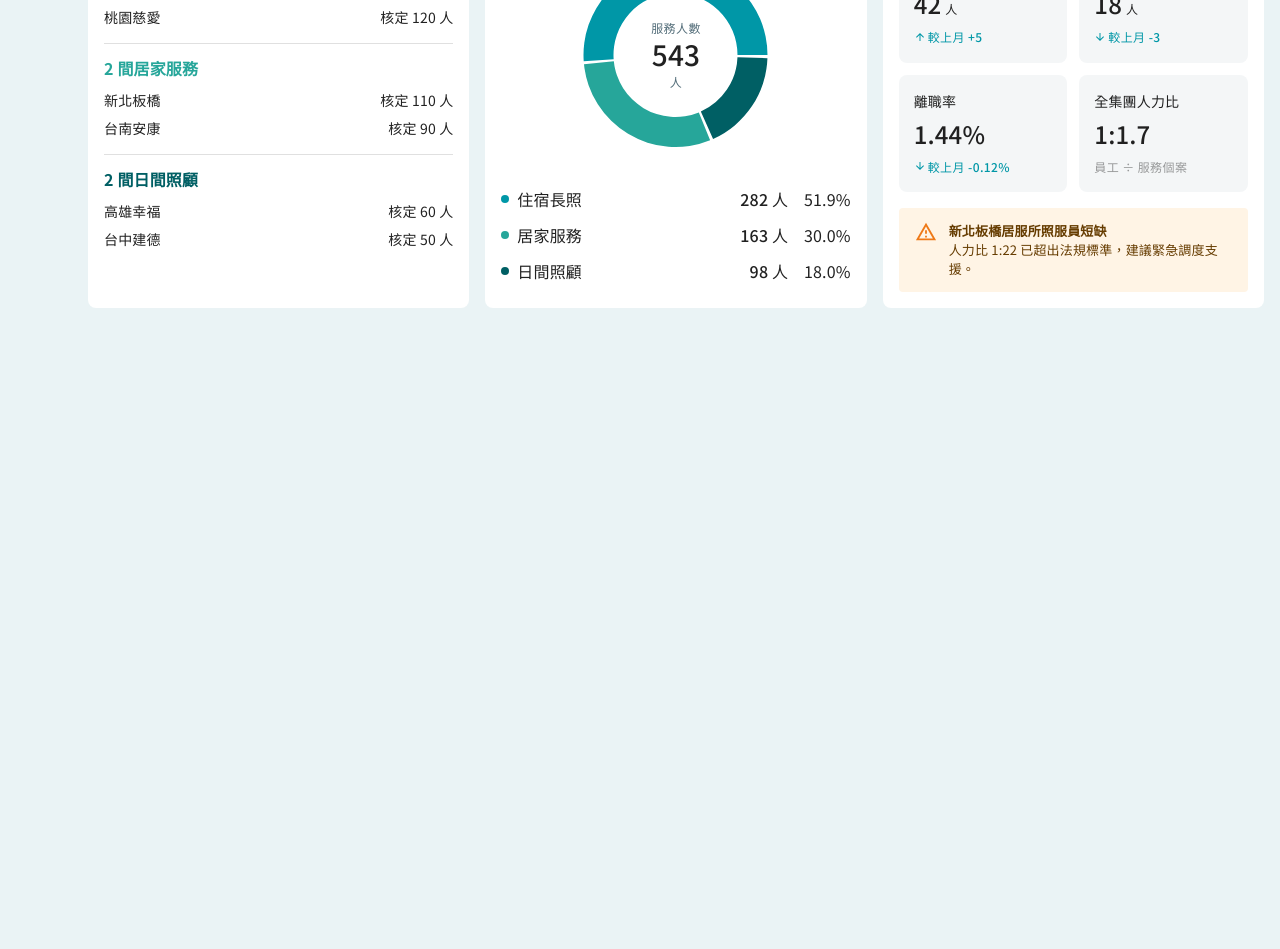
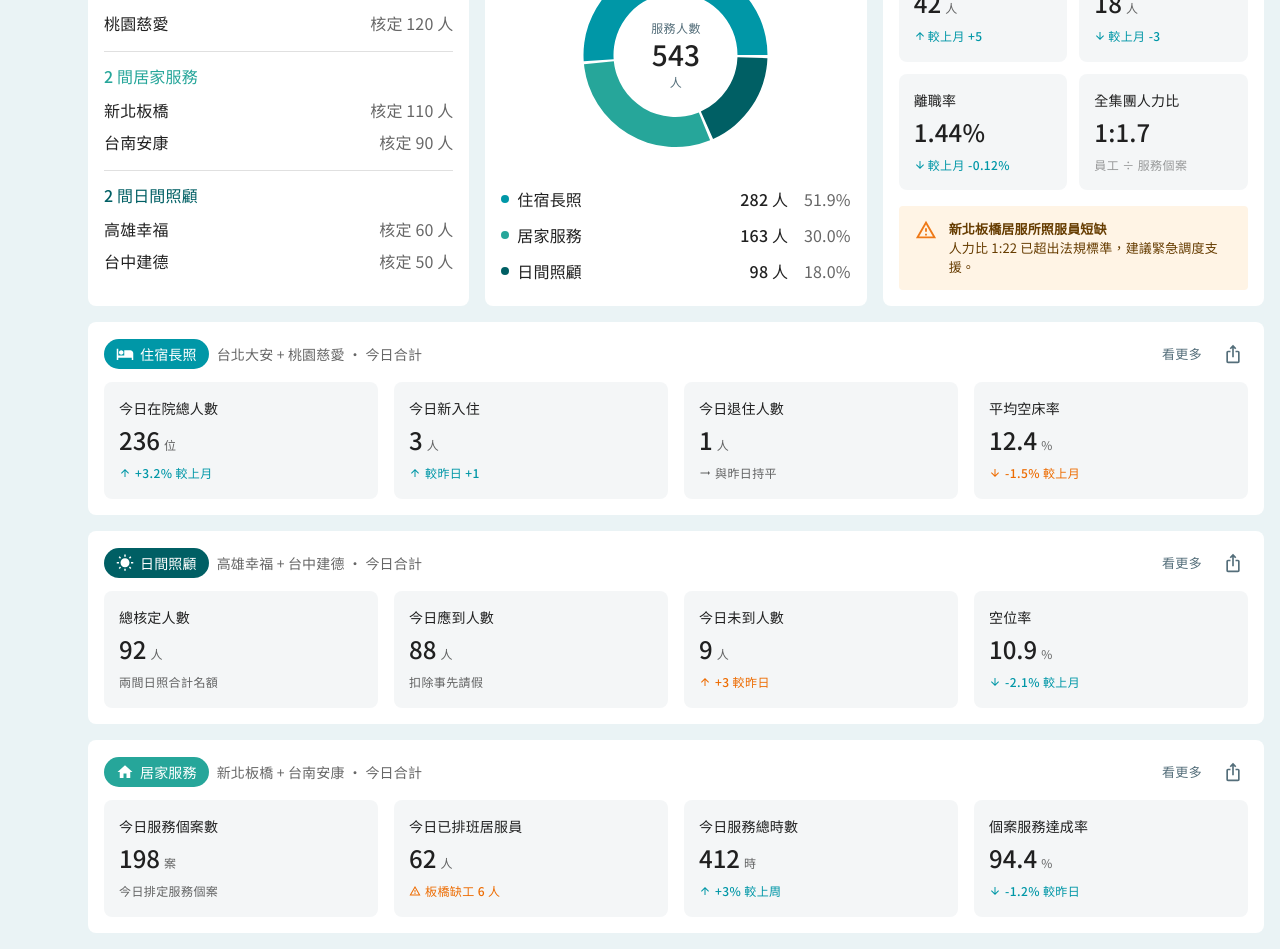
Before and after one commit to yienhuang/jubo_dashboard, a React (Vite) app: page / in a window 1280 px wide. Shown: the part 440-1389 px from the top of the page. Before the commit the page ends 800 px from the top, so only its background shows below. Built offline with nearby package versions, Linux system fonts and the light colour scheme.

Commit message:
新增長照、日照、居服概覽區塊

```diff
--- a/src/components/StatCard.jsx
+++ b/src/components/StatCard.jsx
@@ -15,7 +15,7 @@ export default function StatCard({ title, value, unit, hint, delta, icon }) {
     <Card sx={{ height: '100%' }}>
       <CardContent sx={{ p: 2, '&:last-child': { pb: 2 } }}>
         <Box className="flex items-start justify-between">
-          <Typography variant="body2" color="text.secondary">
+          <Typography variant="body1">
             {title}
           </Typography>
           {icon && (
@@ -50,7 +50,7 @@ export default function StatCard({ title, value, unit, hint, delta, icon }) {
             {value}
           </Typography>
           {unit && (
-            <Typography variant="body2" color="text.secondary" sx={{ pb: '4px' }}>
+            <Typography variant="body2" color="textSecondary" sx={{ pb: '4px' }}>
               {unit}
             </Typography>
           )}
@@ -72,7 +72,7 @@ export default function StatCard({ title, value, unit, hint, delta, icon }) {
             </Box>
           )}
           {hint && (
-            <Typography variant="caption" color="text.secondary">
+            <Typography variant="caption" color="textSecondary">
               {hint}
             </Typography>
           )}
--- a/src/features/dashboard/mockData.js
+++ b/src/features/dashboard/mockData.js
@@ -51,6 +51,48 @@ export const headcount = {
   resignRateDelta: { dir: 'down', text: '-0.12%' },
   staffRatio: '1:1.7',
 }
+
+export const serviceOverviews = [
+  {
+    key: 'residential',
+    label: '住宿長照',
+    icon: 'hotel',
+    badgeColor: '#0097A7',
+    facilities: ['台北大安', '桃園慈愛'],
+    stats: [
+      { title: '今日在院總人數', value: '236', unit: '位', delta: { dir: 'up', text: '+3.2% 較上月', isWarning: false } },
+      { title: '今日新入住', value: '3', unit: '人', delta: { dir: 'up', text: '較昨日 +1', isWarning: false } },
+      { title: '今日退住人數', value: '1', unit: '人', delta: { dir: 'flat', text: '與昨日持平' } },
+      { title: '平均空床率', value: '12.4', unit: '%', delta: { dir: 'down', text: '-1.5% 較上月', isWarning: true } },
+    ],
+  },
+  {
+    key: 'daycare',
+    label: '日間照顧',
+    icon: 'sun',
+    badgeColor: '#005F64',
+    facilities: ['高雄幸福', '台中建德'],
+    stats: [
+      { title: '總核定人數', value: '92', unit: '人', hint: '兩間日照合計名額' },
+      { title: '今日應到人數', value: '88', unit: '人', hint: '扣除事先請假' },
+      { title: '今日未到人數', value: '9', unit: '人', delta: { dir: 'up', text: '+3 較昨日', isWarning: true } },
+      { title: '空位率', value: '10.9', unit: '%', delta: { dir: 'down', text: '-2.1% 較上月', isWarning: false } },
+    ],
+  },
+  {
+    key: 'homecare',
+    label: '居家服務',
+    icon: 'home',
+    badgeColor: '#26A69A',
+    facilities: ['新北板橋', '台南安康'],
+    stats: [
+      { title: '今日服務個案數', value: '198', unit: '案', hint: '今日排定服務個案' },
+      { title: '今日已排班居服員', value: '62', unit: '人', alert: '板橋缺工 6 人' },
+      { title: '今日服務總時數', value: '412', unit: '時', delta: { dir: 'up', text: '+3% 較上周', isWarning: false } },
+      { title: '個案服務達成率', value: '94.4', unit: '%', delta: { dir: 'down', text: '-1.2% 較昨日', isWarning: false } },
+    ],
+  },
+]
 
 export const facilities = [
   {
--- a/src/pages/CareRecords.jsx
+++ b/src/pages/CareRecords.jsx
@@ -8,7 +8,7 @@ export default function CareRecords() {
       </Typography>
       <Card>
         <CardContent>
-          <Typography variant="body2" color="text.secondary">
+          <Typography variant="body2" color="textSecondary">
             待開發：照護紀錄列表、表單、時間軸。
           </Typography>
         </CardContent>
--- a/src/pages/Dashboard.jsx
+++ b/src/pages/Dashboard.jsx
@@ -17,6 +17,10 @@ import EventAvailableIcon from '@mui/icons-material/EventAvailable'
 import IosShareIcon from '@mui/icons-material/IosShare'
 import ArrowUpwardIcon from '@mui/icons-material/ArrowUpward'
 import ArrowDownwardIcon from '@mui/icons-material/ArrowDownward'
+import TrendingFlatIcon from '@mui/icons-material/TrendingFlat'
+import WbSunnyIcon from '@mui/icons-material/WbSunny'
+import HomeIcon from '@mui/icons-material/Home'
+import WarningAmberIcon from '@mui/icons-material/WarningAmber'
 import StatCard from '@/components/StatCard'
 import ServiceShareChart from '@/components/charts/ServiceShareChart'
 import {
@@ -25,7 +29,14 @@ import {
   serviceShare,
   headcount,
   facilities,
+  serviceOverviews,
 } from '@/features/dashboard/mockData'
+
+const SERVICE_ICONS = {
+  hotel: <HotelIcon />,
+  sun: <WbSunnyIcon />,
+  home: <HomeIcon />,
+}
 
 const kpiIcons = {
   serviceTotal: <GroupIcon />,
@@ -59,7 +70,7 @@ function PageHeader() {
         <Typography variant="h6" sx={{ lineHeight: 1.2 }}>
           集團總覽
         </Typography>
-        <Typography variant="caption" color="text.secondary">
+        <Typography variant="caption" color="textSecondary">
           {reportDate}
         </Typography>
       </Box>
@@ -119,13 +130,13 @@ function ServiceShareCard() {
                       bgcolor: item.color,
                     }}
                   />
-                  <Typography sx={{ fontSize: 16 }}>{item.name}</Typography>
+                  <Typography variant="body1">{item.name}</Typography>
                 </Box>
                 <Box className="flex items-baseline gap-4">
-                  <Typography sx={{ fontSize: 16, fontWeight: 500 }}>
+                  <Typography variant="body1" sx={{ fontWeight: 500 }}>
                     {item.value} 人
                   </Typography>
-                  <Typography sx={{ fontSize: 16 }} color="text.secondary">
+                  <Typography variant="body1" color="textSecondary">
                     {ratio}%
                   </Typography>
                 </Box>
@@ -192,7 +203,7 @@ function HeadcountCard() {
                   gap: 1,
                 }}
               >
-                <Typography sx={{ fontSize: 14, color: 'rgba(0,0,0,0.87)' }}>
+                <Typography variant="body2">
                   {m.label}
                 </Typography>
                 <Box className="flex items-baseline gap-1">
@@ -202,7 +213,7 @@ function HeadcountCard() {
                     {m.value}
                   </Typography>
                   {m.unit && (
-                    <Typography variant="caption" color="text.secondary">
+                    <Typography variant="caption" color="textSecondary">
                       {m.unit}
                     </Typography>
                   )}
@@ -259,7 +270,7 @@ function FacilitySummaryCard() {
             <Box key={g.type}>
               {i > 0 && <Divider sx={{ my: 1.5 }} />}
               <Box className="flex items-center" sx={{ mb: 0.75 }}>
-                <Typography sx={{ fontSize: 16, fontWeight: 600, color: g.color }}>
+                <Typography variant="body1" sx={{ fontWeight: 500, color: g.color }}>
                   {g.items.length} 間{g.label}
                 </Typography>
               </Box>
@@ -269,8 +280,8 @@ function FacilitySummaryCard() {
                   className="flex items-center justify-between"
                   sx={{ py: 0.5 }}
                 >
-                  <Typography variant="body2">{f.name}</Typography>
-                  <Typography variant="body2" color="text.secondary">
+                  <Typography variant="body1">{f.name}</Typography>
+                  <Typography variant="body1" color="textSecondary">
                     核定 {f.capacity} 人
                   </Typography>
                 </Box>
@@ -280,6 +291,120 @@ function FacilitySummaryCard() {
         </Box>
       </CardContent>
     </Card>
+  )
+}
+
+function SectionStatCard({ title, value, unit, hint, delta, alert }) {
+  let DeltaIcon = null
+  if (delta?.dir === 'up') DeltaIcon = ArrowUpwardIcon
+  else if (delta?.dir === 'down') DeltaIcon = ArrowDownwardIcon
+  else if (delta?.dir === 'flat') DeltaIcon = TrendingFlatIcon
+
+  const deltaColor = delta?.isWarning ? 'warning.main' : delta?.dir === 'flat' ? 'text.secondary' : 'primary.main'
+
+  return (
+    <Box
+      sx={{
+        bgcolor: 'rgba(120,144,156,0.08)',
+        borderRadius: '8px',
+        pl: '15px',
+        pr: '12px',
+        py: 2,
+        height: '100%',
+        display: 'flex',
+        flexDirection: 'column',
+        justifyContent: 'space-between',
+        gap: 1,
+        boxSizing: 'border-box',
+      }}
+    >
+      <Typography variant="body2">
+        {title}
+      </Typography>
+      <Box className="flex items-baseline gap-1">
+        <Typography
+          sx={{ fontSize: 24, fontWeight: 500, lineHeight: 1.2, color: 'text.primary', letterSpacing: 0 }}
+        >
+          {value}
+        </Typography>
+        {unit && (
+          <Typography variant="caption" color="textSecondary">
+            {unit}
+          </Typography>
+        )}
+      </Box>
+      <Box sx={{ display: 'flex', alignItems: 'center', gap: 0.5 }}>
+        {delta && DeltaIcon && (
+          <>
+            <DeltaIcon sx={{ fontSize: 12, color: deltaColor }} />
+            <Typography variant="caption" sx={{ color: deltaColor, fontWeight: 500 }}>
+              {delta.text}
+            </Typography>
+          </>
+        )}
+        {alert && (
+          <>
+            <WarningAmberIcon sx={{ fontSize: 12, color: 'warning.main' }} />
+            <Typography variant="caption" sx={{ color: 'warning.main', fontWeight: 500 }}>
+              {alert}
+            </Typography>
+          </>
+        )}
+        {hint && !delta && !alert && (
+          <Typography variant="caption" color="textSecondary">
+            {hint}
+          </Typography>
+        )}
+      </Box>
+    </Box>
+  )
+}
+
+function ServiceOverviewSection({ overview }) {
+  const { label, icon, badgeColor, facilities: facs, stats } = overview
+  return (
+    <Box>
+      <Box className="flex items-center justify-between" sx={{ mb: 1.5 }}>
+        <Box className="flex items-center gap-2">
+          <Box
+            sx={{
+              display: 'inline-flex',
+              alignItems: 'center',
+              gap: 0.75,
+              bgcolor: badgeColor,
+              color: '#fff',
+              borderRadius: '16px',
+              px: 1.5,
+              py: 0.75,
+              '& svg': { fontSize: 18 },
+            }}
+          >
+            {SERVICE_ICONS[icon]}
+            <Typography variant="body2" sx={{ fontWeight: 500, color: 'inherit', lineHeight: 1 }}>
+              {label}
+            </Typography>
+          </Box>
+          <Typography variant="body2" color="textSecondary">
+            {facs.join(' + ')} · 今日合計
+          </Typography>
+        </Box>
+        <Box className="flex items-center gap-1">
+          <Button variant="text" size="small" sx={{ color: '#546E7A' }}>
+            看更多
+          </Button>
+          <IconButton size="small" sx={{ color: '#546E7A' }} aria-label="share">
+            <IosShareIcon fontSize="small" />
+          </IconButton>
+        </Box>
+      </Box>
+      <Box sx={{ display: 'flex', gap: 2 }}>
+        {stats.map((stat) => (
+          <Box key={stat.title} sx={{ flex: 1, minWidth: 0 }}>
+            <SectionStatCard {...stat} />
+          </Box>
+        ))}
+      </Box>
+    </Box>
   )
 }
 
@@ -303,6 +428,12 @@ export default function Dashboard() {
           <HeadcountCard />
         </Grid>
       </Grid>
+
+      {serviceOverviews.map((overview) => (
+        <Paper key={overview.key} sx={{ borderRadius: '8px', p: 2 }}>
+          <ServiceOverviewSection overview={overview} />
+        </Paper>
+      ))}
     </Box>
   )
 }
--- a/src/pages/NotFound.jsx
+++ b/src/pages/NotFound.jsx
@@ -7,7 +7,7 @@ export default function NotFound() {
       <Typography variant="h3" sx={{ fontWeight: 700 }}>
         404
       </Typography>
-      <Typography color="text.secondary">找不到此頁面</Typography>
+      <Typography color="textSecondary">找不到此頁面</Typography>
       <Button component={RouterLink} to="/" variant="contained">
         回到總覽
       </Button>
--- a/src/pages/Residents.jsx
+++ b/src/pages/Residents.jsx
@@ -8,7 +8,7 @@ export default function Residents() {
       </Typography>
       <Card>
         <CardContent>
-          <Typography variant="body2" color="text.secondary">
+          <Typography variant="body2" color="textSecondary">
             待開發：住民列表、搜尋、篩選、新增 / 編輯。
           </Typography>
         </CardContent>
--- a/src/pages/Settings.jsx
+++ b/src/pages/Settings.jsx
@@ -8,7 +8,7 @@ export default function Settings() {
       </Typography>
       <Card>
         <CardContent>
-          <Typography variant="body2" color="text.secondary">
+          <Typography variant="body2" color="textSecondary">
             待開發：使用者、角色、機構設定。
           </Typography>
         </CardContent>
```
Also changed, not shown: .claude/skills/jubo-brand-ui/SKILL.md.
